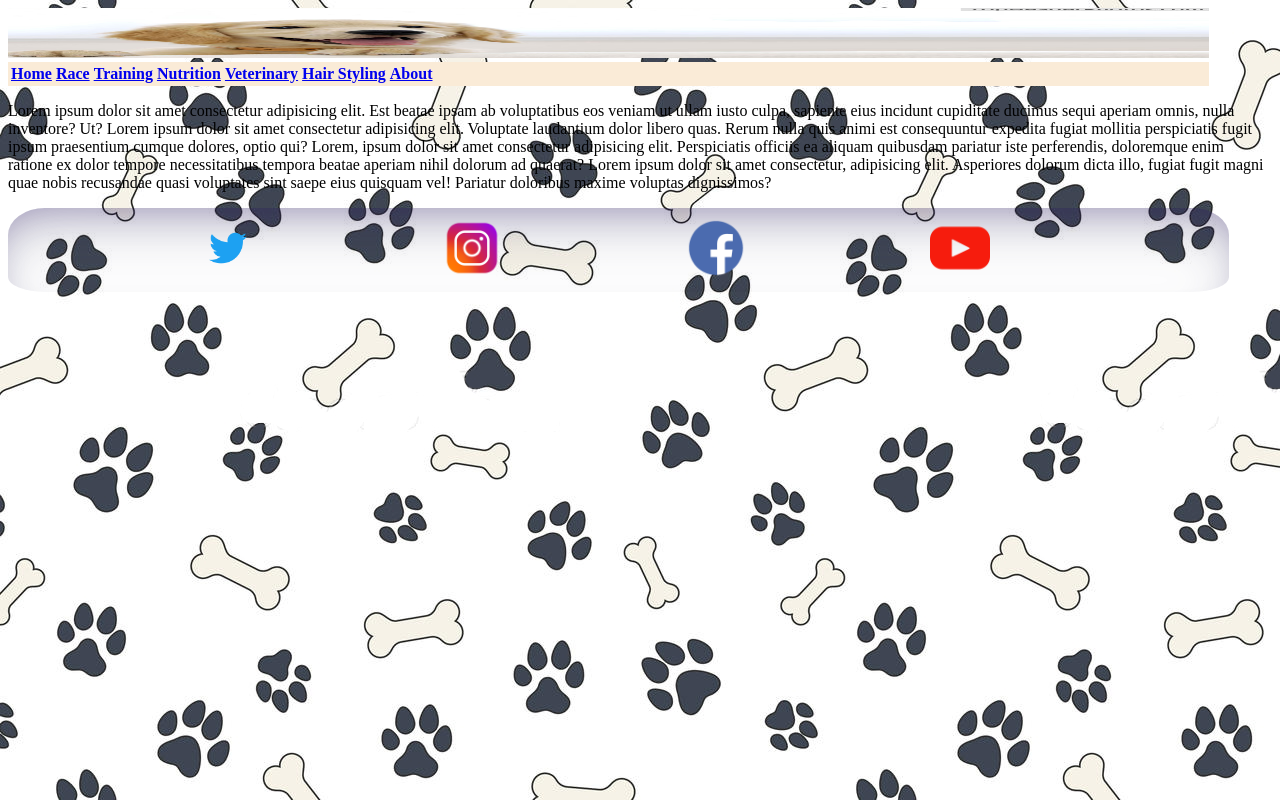
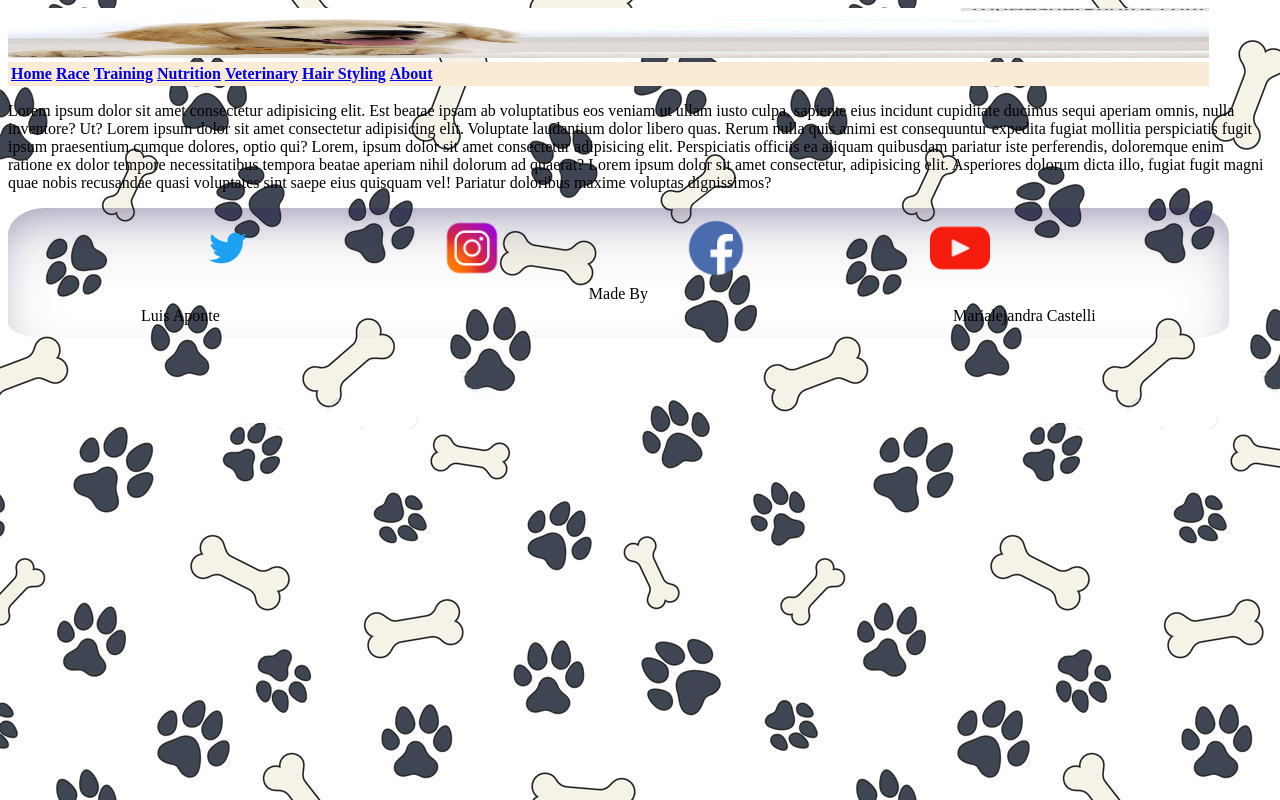
Before and after one commit to laponte16/Puppies-Care, a plain HTML site: page about.html in a window 1280 px wide. Drawn offline with Linux system fonts and the light colour scheme.

Commit message:
Footer nombres

```diff
--- a/about.html
+++ b/about.html
@@ -39,6 +39,15 @@
                <a href="https://instagram.com/"><img id="instagram" src="Images/instagram.png"></a>
                <a href="https://facebook.com/"><img id="facebook" src="Images/facebook.png"></a>
                <a href="https://youtube.com/"><img id="youtube" src="Images/youtube.png"></a>
+               <table id="tFooter" align="center">
+                <tr>
+                    <td align="center" colspan="2">Made By</td>
+                </tr>
+                <tr id="tFooterNombres">
+                    <td id="nombreLuis">Luis Aponte</td>
+                    <td id="nombreMaria" align="right">Marialejandra Castelli</td>
+                </tr>
+               </table>
         </footer>
     </div>
 </body>
--- a/styles.css
+++ b/styles.css
@@ -34,6 +34,22 @@ nav{
     box-shadow: rgba(50, 50, 93, 0.25) 0px 30px 60px -12px inset, rgba(38, 3, 108, 0.3) 0px 18px 36px -18px inset;
 }
 
+#tFooter{
+    position: relative;
+    width: 80%;
+}
+
+
+#nombreLuis{
+    position: relative;
+    margin-left: 10%;
+}
+
+#nombreMaria{
+    position: relative;
+    margin-left: 50%;
+}
+
 #twitter {
     width: 60px;
     height: 60px;
```
Also changed, not shown: hair_styling.html (+9 -0 lines), home.html (+9 -0 lines), nutrition.html (+9 -0 lines), race.html (+9 -0 lines), training.html (+9 -0 lines), veterinary.html (+9 -0 lines).
